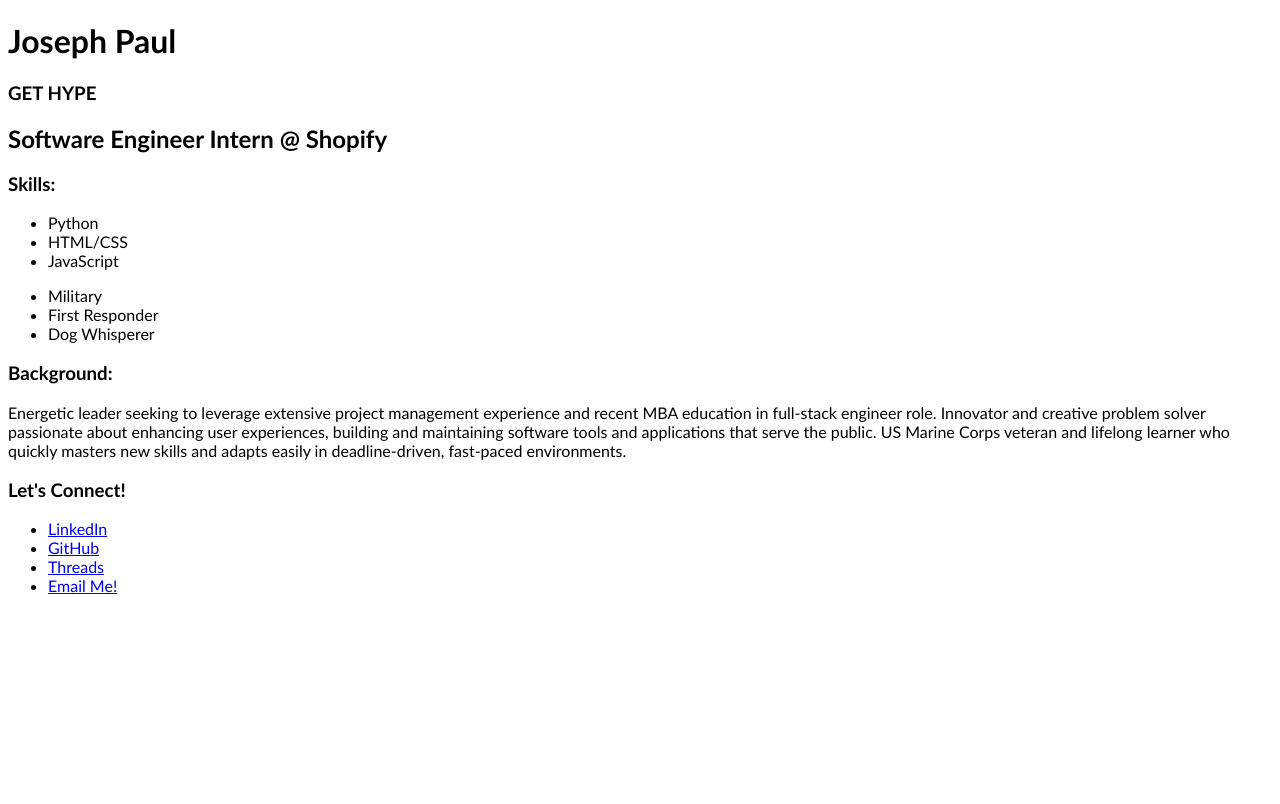
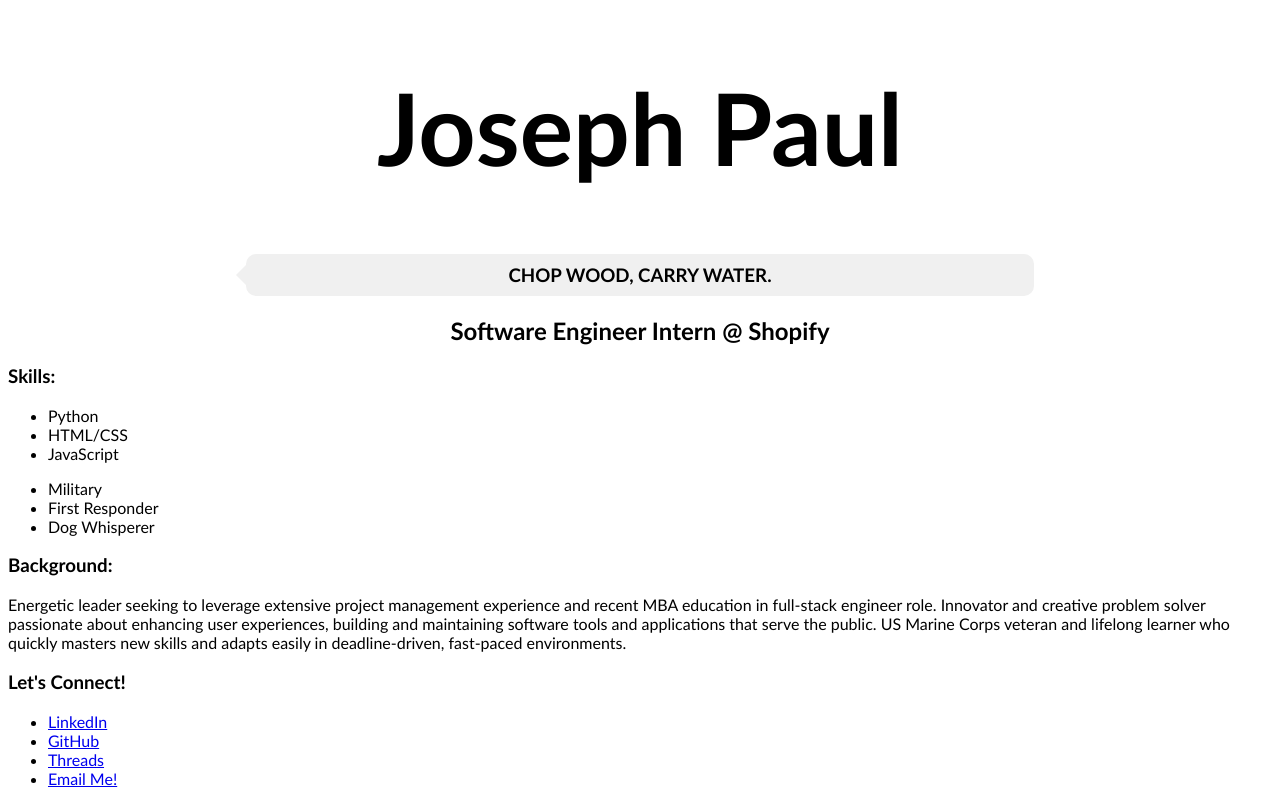
Before and after one commit to joemiddie13/portfolio_JosephPaul, a plain HTML site: page index.html in a window 1280 px wide. Drawn offline with Linux system fonts and the light colour scheme.

Commit message:
Font change, centering elements, creating a quote

```diff
--- a/index.html
+++ b/index.html
@@ -11,12 +11,12 @@
 <body>
     <!--Name & Tag Line-->
 
-    <h1>Joseph Paul</h1>
-    <h3>GET HYPE</h3>
+    <h1 class="name">Joseph Paul</h1>
+    <h3 class="quote">CHOP WOOD, CARRY WATER.</h3>
 
 <!--List of skills-->
 
-    <h2>Software Engineer Intern @ Shopify</h2>
+    <h2 class="job">Software Engineer Intern @ Shopify</h2>
     <h3>Skills:</h3>
         <ul>
             <li>Python</li>
--- a/style.css
+++ b/style.css
@@ -1,4 +1,34 @@
 body {
     font-family:'Gill Sans', 'Gill Sans MT', Calibri, 'Trebuchet MS', sans-serif
+}
 
+.name {
+    font-size: 100px;
+    text-align: center;
 }
+
+.quote {
+    text-align: center;
+    position: relative;
+    background-color: #f0f0f0;
+    border-radius: 10px;
+    padding: 10px 15px;
+    max-width: 60%;
+    margin: 20px auto;
+}
+
+.quote::before {
+
+    content: "";
+    position: absolute;
+    border-style: solid;
+    border-width: 10px 10px 10px 0;
+    border-color: transparent #f0f0f0 transparent transparent;
+    top: 50%;
+    left: -10px;
+    transform: translateY(-50%);
+}
+
+.job {
+    text-align: center;
+}
```
